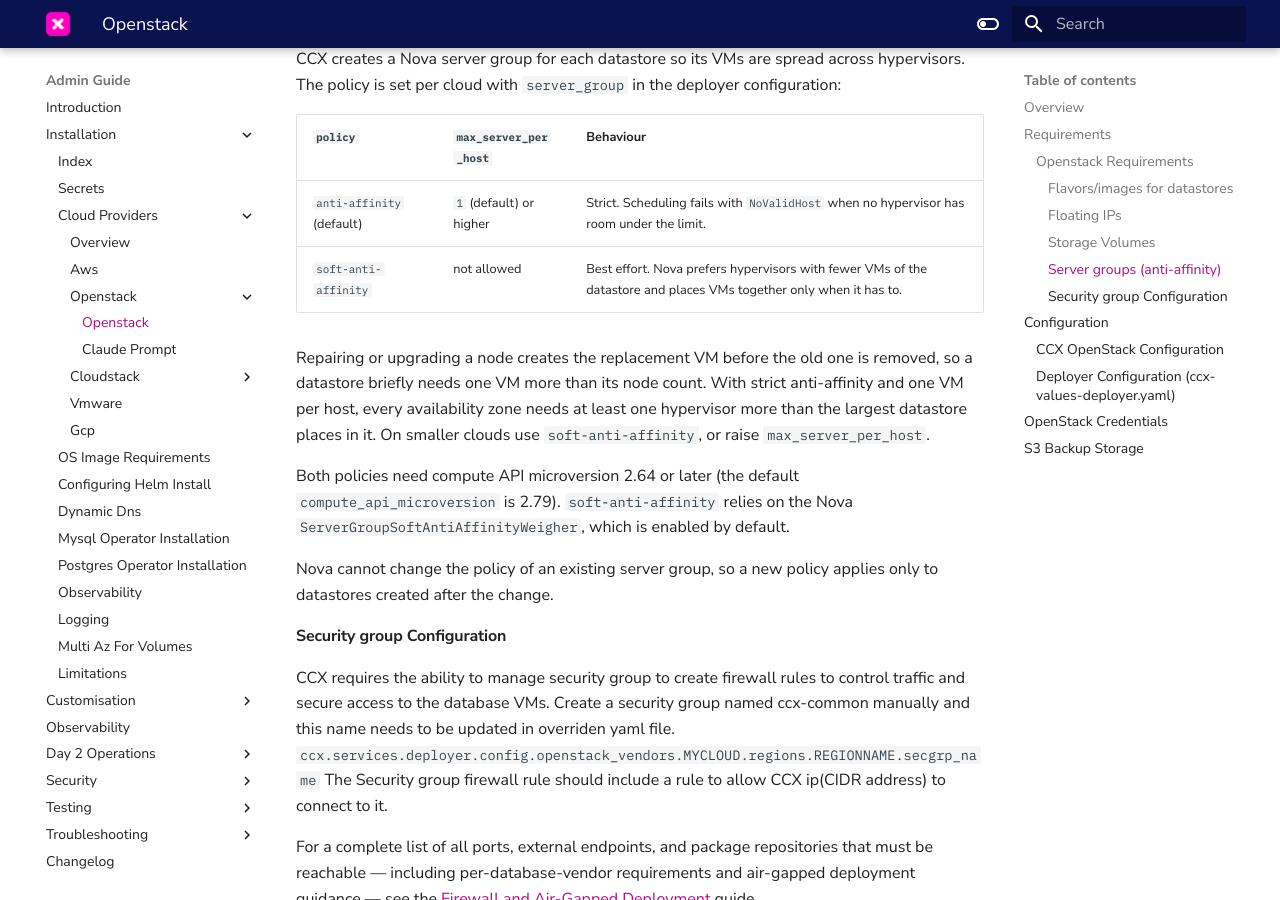
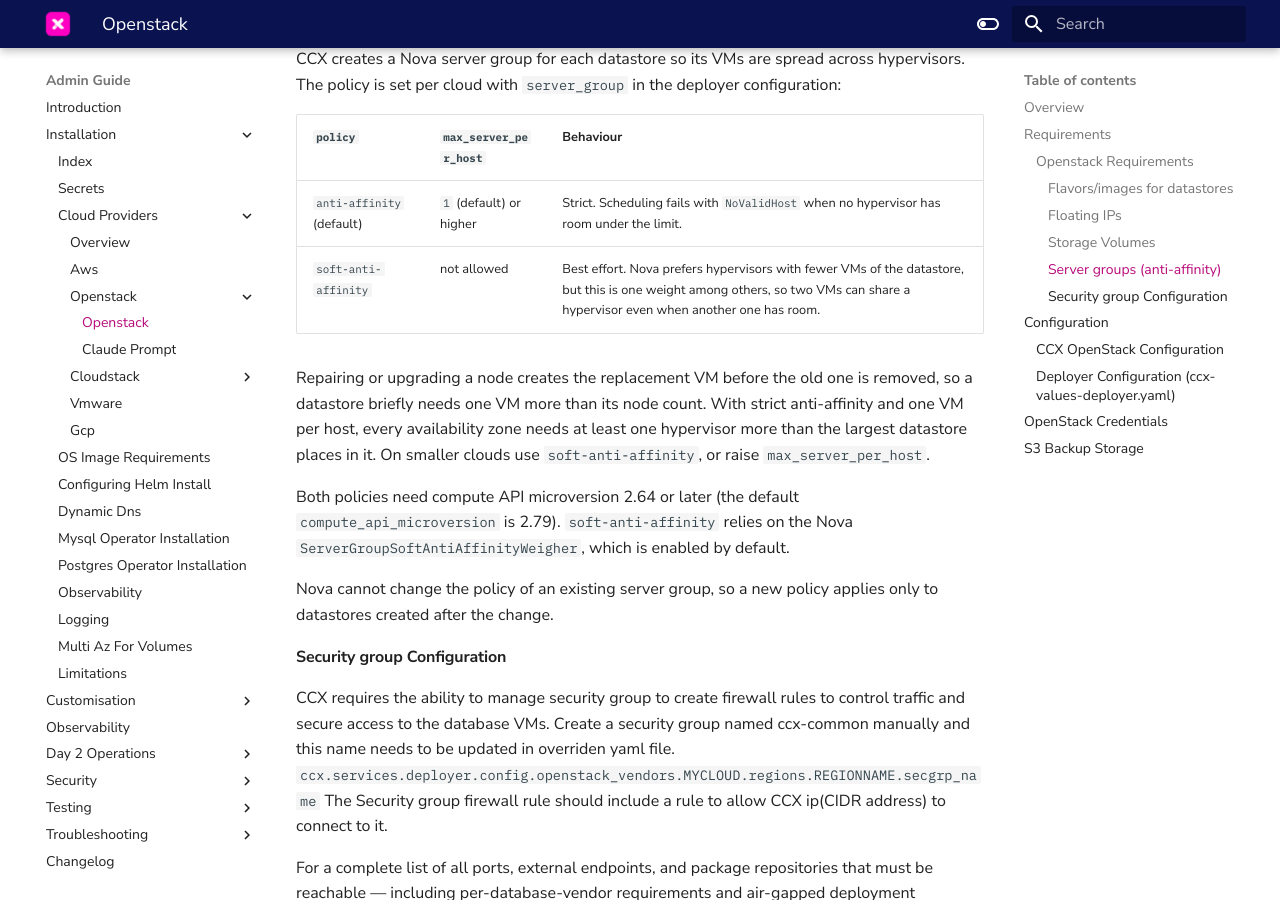
Before and after one commit to severalnines/ccx-docs, an MkDocs documentation site: the page built from docs/admin/Installation/Cloud-Providers/openstack/openstack.md, in a window 1280 px wide and 900 px high, scrolled down 1353 px. Built offline with MkDocs 1.6.1 and Material for MkDocs 9.7.7, drawn with Linux system fonts in a browser that asks for light colours; comment, search, counter and statistics services are not loaded.

Commit message:
CCX-6518 Soften soft-anti-affinity wording, require microversion 2.64 in the installer prompt
Co-Authored-By: Claude Opus 5.5 <noreply@anthropic.com>

```diff
--- a/docs/admin/Installation/Cloud-Providers/openstack/openstack.md
+++ b/docs/admin/Installation/Cloud-Providers/openstack/openstack.md
@@ -43,7 +43,7 @@ CCX creates a Nova server group for each datastore so its VMs are spread across
 | `policy` | `max_server_per_host` | Behaviour |
 |---|---|---|
 | `anti-affinity` (default) | `1` (default) or higher | Strict. Scheduling fails with `NoValidHost` when no hypervisor has room under the limit. |
-| `soft-anti-affinity` | not allowed | Best effort. Nova prefers hypervisors with fewer VMs of the datastore and places VMs together only when it has to. |
+| `soft-anti-affinity` | not allowed | Best effort. Nova prefers hypervisors with fewer VMs of the datastore, but this is one weight among others, so two VMs can share a hypervisor even when another one has room. |
 
 Repairing or upgrading a node creates the replacement VM before the old one is removed, so a datastore briefly needs one VM more than its node count. With strict anti-affinity and one VM per host, every availability zone needs at least one hypervisor more than the largest datastore places in it. On smaller clouds use `soft-anti-affinity`, or raise `max_server_per_host`.
 
```
Also changed, not shown: docs/admin/Installation/Cloud-Providers/openstack/claude-prompt.md (+3 -3 lines).
